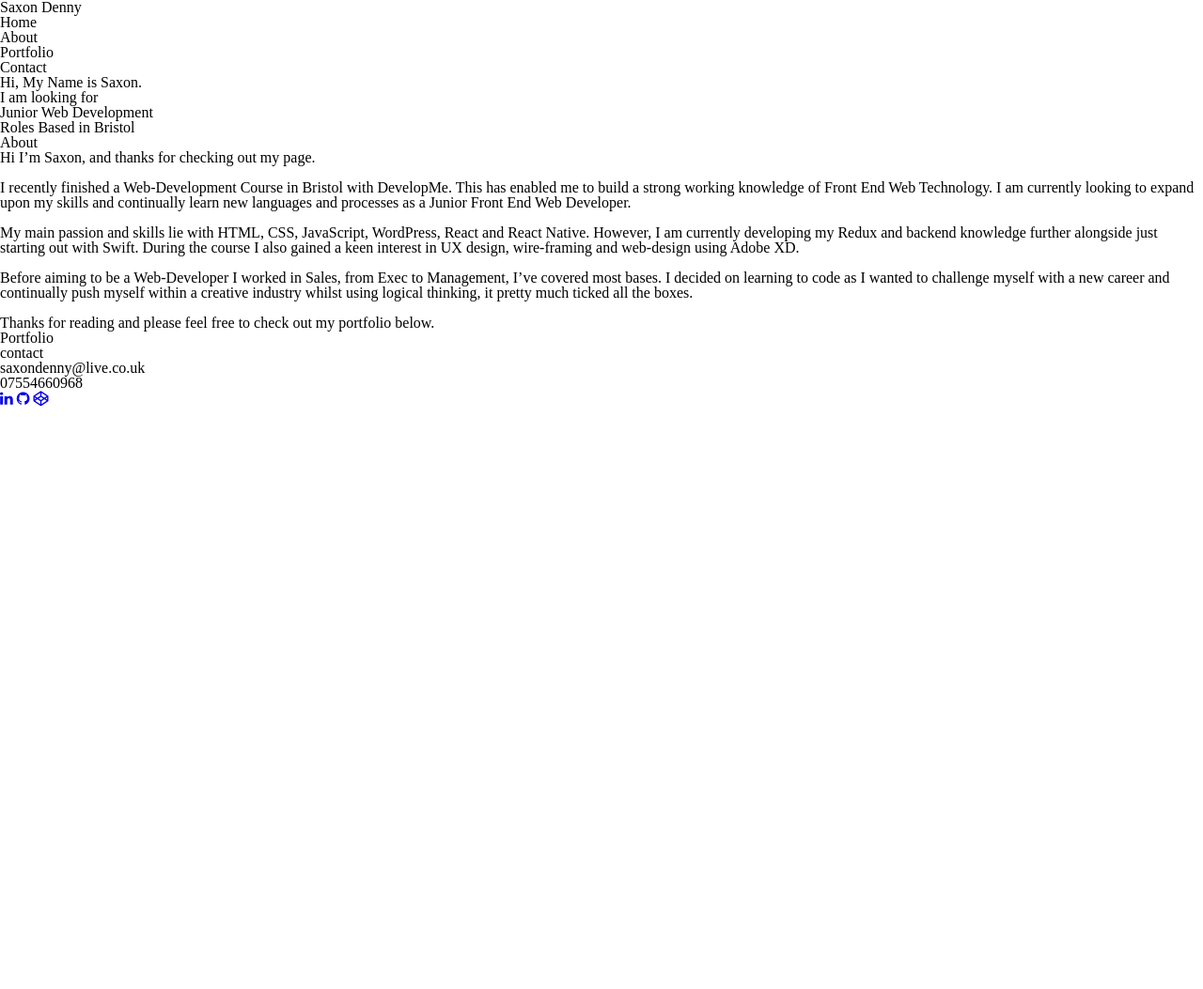
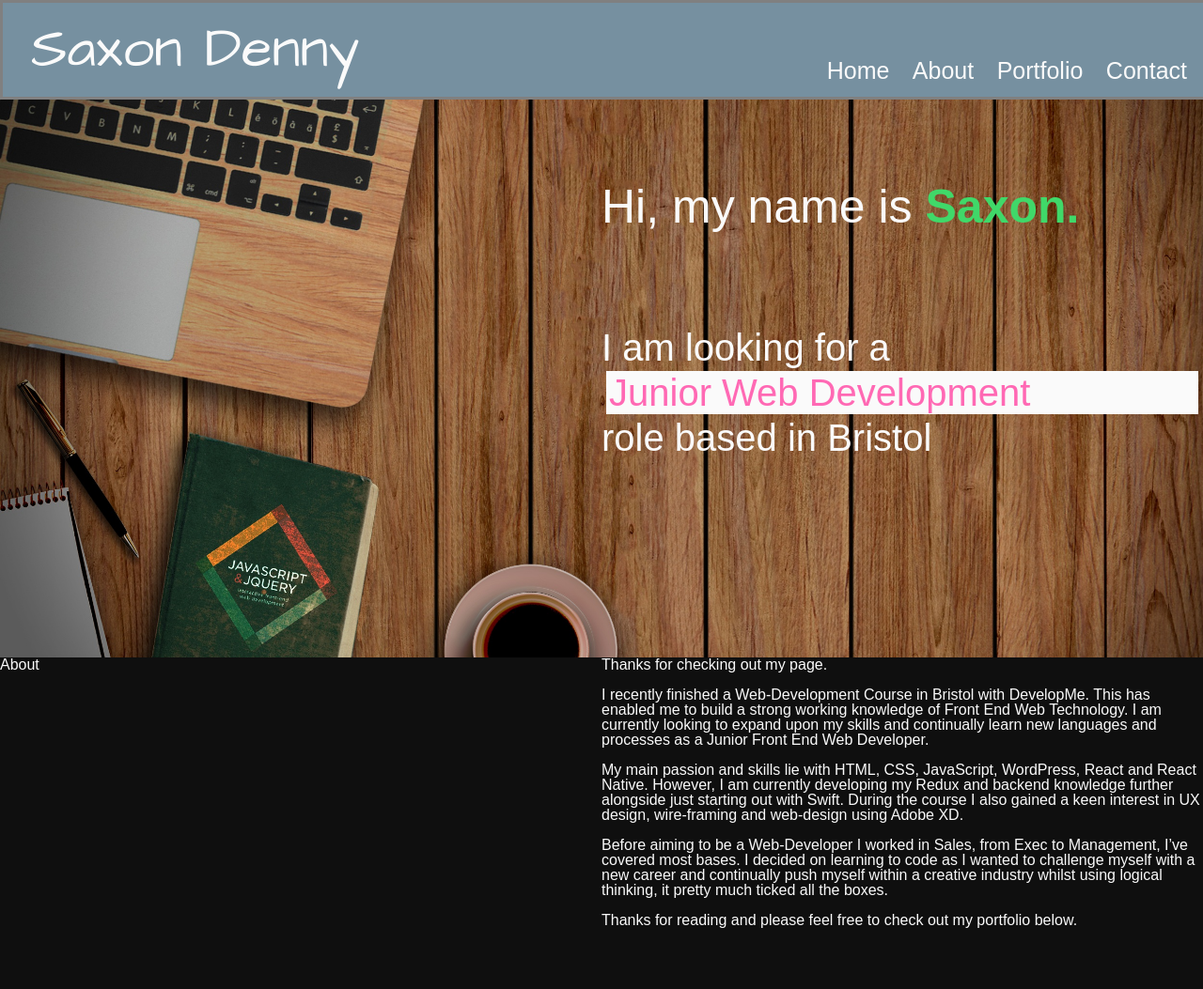
Before and after one commit to Saxon-Denny/saxon-website, a plain HTML site: page index.html in a window 1280 px wide. Shown: the top 1053 px of the page at 94% size. Before the commit the page ends 800 px from the top, so only its background shows below. Drawn offline with Linux system fonts and the light colour scheme; files that its build step writes are made by us from their sources.

Commit message:
header, title css and update html

```diff
--- /dev/null
+++ b/css/index.css
@@ -0,0 +1,109 @@
+.container{
+    font-family: 'Montserrat', sans-serif;
+}
+
+.header{
+    width: 100%;
+    height: 100px;
+    background-color: #7690A0;
+    position: relative;
+    border: 3px solid grey;
+    position: fixed;
+    top: 0px;
+    overflow: hidden;
+    z-index: +1;
+}
+
+.header-div{
+    width: 30%;
+}
+
+.header h2 {
+    font-size: 60px;
+    position: absolute;
+    left: 30px;
+    top: 20%;
+    color: #FAFAFA;
+    font-family: 'Architects Daughter', cursive;
+}
+
+.header nav{
+    position: absolute;
+    right: 10px;
+    bottom: 5px;
+}
+
+.header nav ul li{
+    display: inline-block;
+	padding: 10px;
+	border: 0px solid #000;
+    border-spacing: 10px;
+    font-size: 25px;
+    color: #FAFAFA;
+}
+
+.title{
+    width: 100%;
+    height: 700px;
+    background-image: url(../assets/web-design.jpg);
+    background-size: cover;
+    position: relative;
+    display: grid;
+    grid-template-columns: 1fr 1fr;
+    grid-template-rows: 1fr 1fr;
+
+}
+
+.title h1{
+    grid-column-start: 2;
+    grid-column-end: 3;
+    grid-row-start: 1;
+    grid-row-end: 2;
+    position: absolute;
+    bottom: 30%;
+    color: #FAFAFA;
+    font-size: 50px;
+}
+
+.name-color{
+    color: #40D869;
+    font-weight: bold;
+
+}
+
+.role-title{
+    grid-column-start: 2;
+    grid-column-end: 3;
+    grid-row-start: 2;
+    grid-row-end: 3;
+}
+
+.role-title{
+    color: #FAFAFA;
+    font-size: 40px;
+}
+
+.role-color{
+    color: hotpink;
+    background-color: #FAFAFA ;
+    padding: 3px;
+    margin: 5px;
+}
+.about{
+    width: 100%;
+    height: 700px;
+    background-color: #0F0F0F;
+    background-size: cover;
+    position: relative;
+    display: grid;
+    grid-template-columns: 1fr 1fr;
+    grid-template-rows: 1fr 1fr;
+}
+
+.about h3{
+    color:#FAFAFA;
+}
+
+.about p{
+    color:#FAFAFA;
+}
--- a/index.html
+++ b/index.html
@@ -9,14 +9,18 @@
         <link rel="manifest" href="site.webmanifest">
         <link rel="apple-touch-icon" href="icon.png">
         <place favicon.ico in the root directory>
-        <link rel="stylesheet" href="reset.css">
+        <link rel="stylesheet" href="css/reset.css">
+        <link rel="stylesheet" href="css/index.css">
         <link rel="stylesheet" href="https://cdnjs.cloudflare.com/ajax/libs/font-awesome/4.7.0/css/font-awesome.min.css">
+        <link href="https://fonts.googleapis.com/css?family=Architects+Daughter" rel="stylesheet">
     </head>
 
     <body class="container">
 
         <header class="header">
-            <h2>Saxon Denny</h2>
+            <div class="header-div">
+                <h2>Saxon Denny</h2>
+            </div>
             <nav>
                 <ul>
                 <li>Home</li>
@@ -30,11 +34,11 @@
         <main class="wrapper"></main>
 
             <section class="title">
-                <h1>Hi, My Name is <span class="name-color">Saxon.</span></h1>
+                <h1>Hi, my name is <span class="name-color">Saxon.</span></h1>
                 <div class="role-title">
-                    <h2>I am looking for</h2>
+                    <h2>I am looking for a</h2>
                     <h2 class="role-color">Junior Web Development</h2>
-                    <h2>Roles Based in Bristol</h2>
+                    <h2>role based in Bristol</h2>
                 </div>
             </section>
 
@@ -42,7 +46,7 @@
                 <h3>About</h3>
                 <div>
                     <p>
-                        Hi I’m Saxon, and thanks for checking out my page.<br>
+                        Thanks for checking out my page.<br>
                         <br>
                         I recently finished a Web-Development Course in Bristol with DevelopMe.
                         This has enabled me to build a strong working knowledge of Front End Web Technology.
```
Also changed, not shown: assets/web-design.jpg (added).
